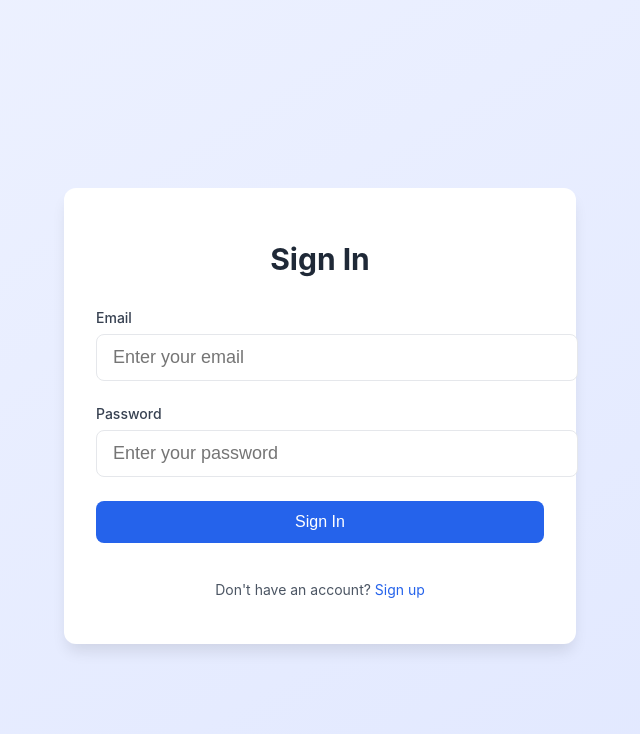
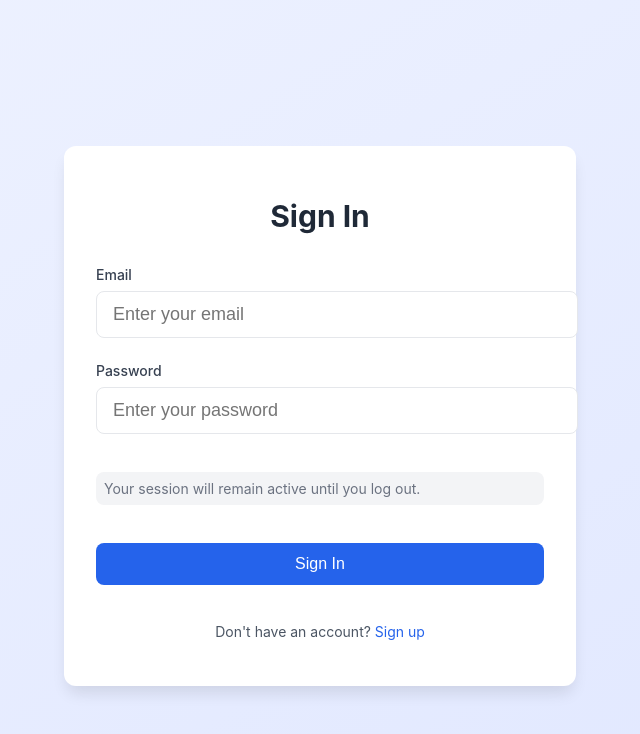
Before and after one commit to Elton2223/CompanX, a React (Create React App) app: page /Login in a window 1280 px wide. Shown: the top 734 px of the page, without its empty margins (336-976 px from the left). Built offline with nearby package versions, Linux system fonts and the light colour scheme.

Commit message:
Updated login

```diff
--- a/src/components/Form.css
+++ b/src/components/Form.css
@@ -227,3 +227,18 @@
   .auth-link a:hover {
     color: #1D4ED8;
   }
+
+  .session-info {
+    display: flex;
+    align-items: center;
+    gap: 0.5rem;
+    font-size: 0.875rem;
+    color: #6B7280;
+    padding: 0.5rem;
+    background-color: #F3F4F6;
+    border-radius: 0.5rem;
+  }
+
+  .session-info i {
+    color: #2563EB;
+  }
--- a/src/components/Login.js
+++ b/src/components/Login.js
@@ -10,6 +10,10 @@ export const Login = () => {
     const [password, setPassword] = useState("");
     const [token, setToken] = useCookies(["myToken"]);
     const [cookies, setCookie, removeCookie] = useCookies(["myToken"]);
+    const [sessionExpiry, setSessionExpiry] = useState(null);
+    const [timeLeft, setTimeLeft] = useState(null);
+    const [isReturningUser, setIsReturningUser] = useState(false);
+    const [cooldownRemaining, setCooldownRemaining] = useState(null);
 
     const navigate = useNavigate();
 
@@ -46,11 +50,76 @@ export const Login = () => {
 
         setLoading(true);
 
+        if (cooldownRemaining) {
+            setError(
+                `Please wait ${cooldownRemaining} hours before signing in again`,
+            );
+            setLoading(false);
+            return;
+        }
+
         setTimeout(() => {
             setLoading(false);
             loginUser();
         }, 2000);
     }
+
+    ///setting on session timer
+    useEffect(() => {
+        if (sessionExpiry) {
+            const updateTimeLeft = () => {
+                const now = new Date();
+                const expiryTime = new Date(sessionExpiry);
+                const diff = expiryTime - now;
+                const hoursLeft = Math.max(0, Math.floor(diff / (1000 * 60 * 60)));
+                const minutesLeft = Math.max(
+                    0,
+                    Math.floor((diff % (1000 * 60 * 60)) / (1000 * 60)),
+                );
+                setTimeLeft(`${hoursLeft}h ${minutesLeft}m`);
+            };
+
+            updateTimeLeft();
+            const interval = setInterval(updateTimeLeft, 60000);
+
+            return () => clearInterval(interval);
+        }
+    }, [sessionExpiry]);
+
+    //check returning loging in user
+    useEffect(() => {
+        if (typeof window !== "undefined") {
+            const previousLogins = JSON.parse(
+                localStorage.getItem("previousLogins") || "{}",
+            );
+            if (email && previousLogins[email]) {
+                const lastLogout = new Date(previousLogins[email].lastLogout || 0);
+                const now = new Date();
+                const hoursSinceLogout = (now - lastLogout) / (1000 * 60 * 60);
+
+                if (hoursSinceLogout < 8) {
+                    setCooldownRemaining(Math.ceil(8 - hoursSinceLogout));
+                    setIsReturningUser(true);
+                } else {
+                    setCooldownRemaining(null);
+                    setIsReturningUser(true);
+                }
+            } else {
+                setIsReturningUser(false);
+                setCooldownRemaining(null);
+            }
+        }
+    }, [email]);
+
+    const getCooldownMessage = () => {
+        if (!isReturningUser) {
+            return "Your session will remain active until you log out.";
+        }
+        if (cooldownRemaining) {
+            return `Please wait ${cooldownRemaining} hours before signing in again.`;
+        }
+        return "Welcome back! Your session will remain active until you log out.";
+    };
 
     return (
         <div className="auth-wrapper">
@@ -87,11 +156,20 @@ export const Login = () => {
                             />
                         </div>
                     </div>
+                    <div className="field-group">
+                        <p className="session-info">
+                            {getCooldownMessage()}
+                        </p>
+                    </div>
 
                     {error && <div className="error-message">{error}</div>}
 
                     <button type="submit" disabled={loading} className="auth-button">
-                        {loading ? "Loading..." : "Sign In"}
+                        {loading
+                        ? "Loading..."
+                        :cooldownRemaining
+                        ? `Cooldown: ${cooldownRemaining}h remaining `
+                        : "Sign In"}
                     </button>
 
                     <p className="auth-link">
```
